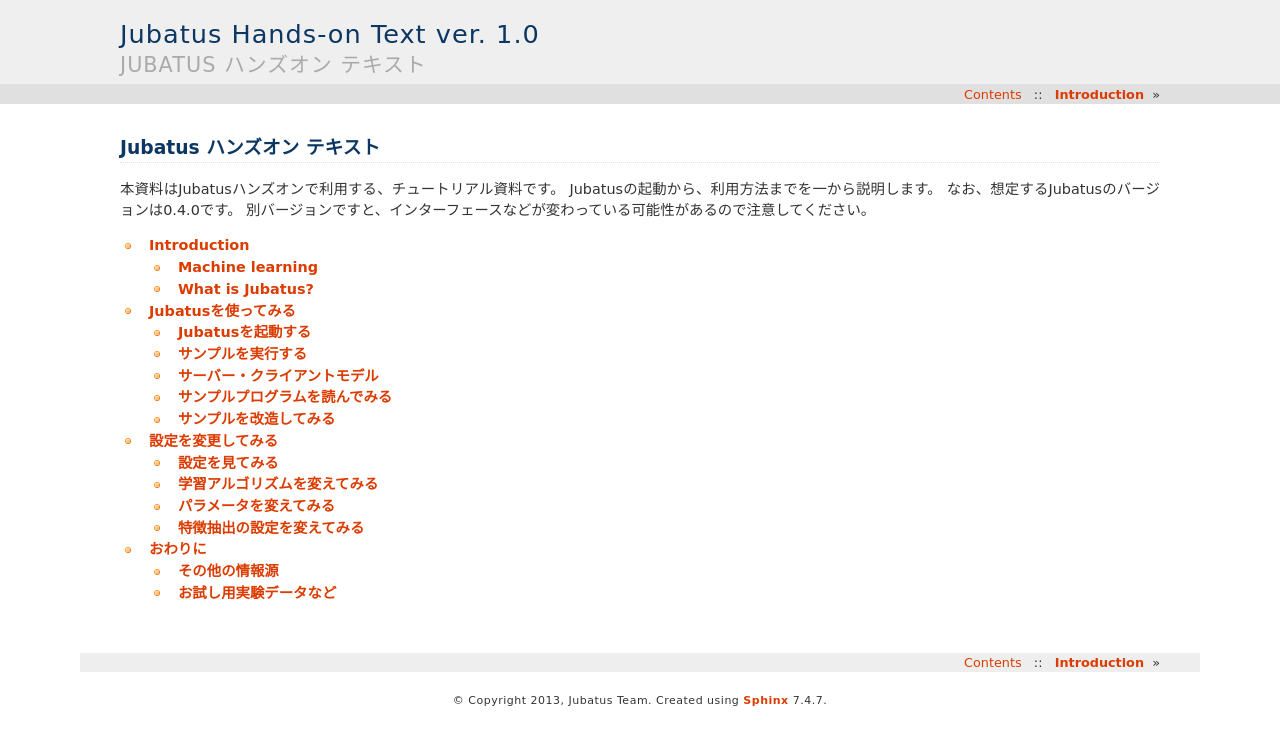
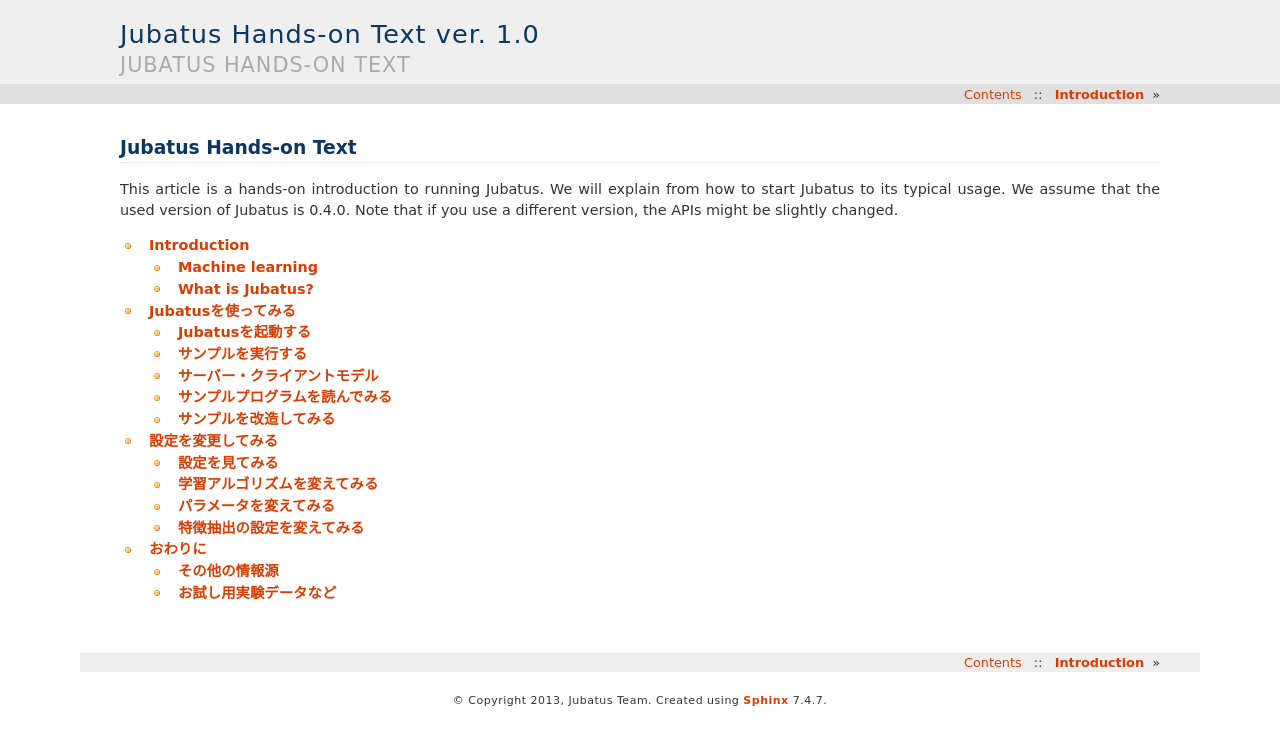
Before and after one commit to jubatus/handson-text, a Sphinx documentation site: the page built from en/source/index.rst, in a window 1280 px wide. Shown: the top 745 px of the page. Built offline with Sphinx 7.4.7, drawn with Linux system fonts in a browser that asks for light colours; formulas are drawn with MathJax 3.

Commit message:
translate index.rst to English

```diff
--- a/en/source/index.rst
+++ b/en/source/index.rst
@@ -2,14 +2,14 @@
    sphinx-quickstart on Fri Jan 18 09:30:15 2013.
    You can adapt this file completely to your liking, but it should at least
 
-*****************************
- Jubatus ハンズオン テキスト
-*****************************
+**********************
+ Jubatus Hands-on Text
+**********************
 
-本資料はJubatusハンズオンで利用する、チュートリアル資料です。
-Jubatusの起動から、利用方法までを一から説明します。
-なお、想定するJubatusのバージョンは0.4.0です。
-別バージョンですと、インターフェースなどが変わっている可能性があるので注意してください。
+This article is a hands-on introduction to running Jubatus.
+We will explain from how to start Jubatus to its typical usage.
+We assume that the used version of Jubatus is 0.4.0.
+Note that if you use a different version, the APIs might be slightly changed.
 
 .. toctree::
    :maxdepth: 2
```
